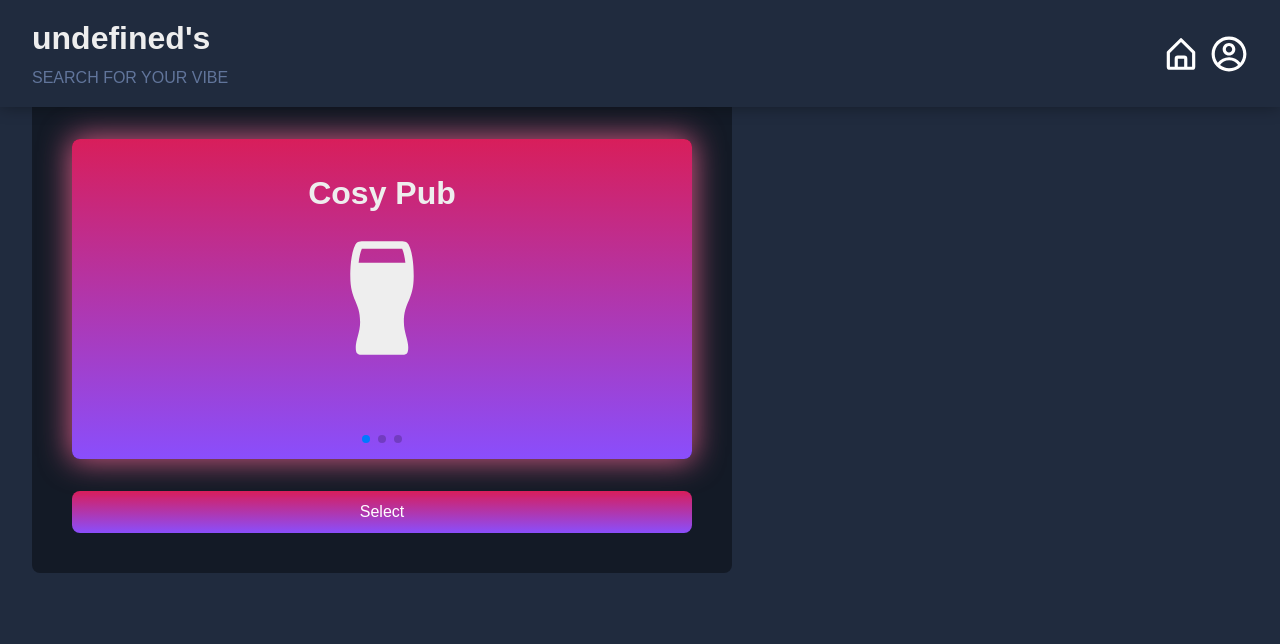
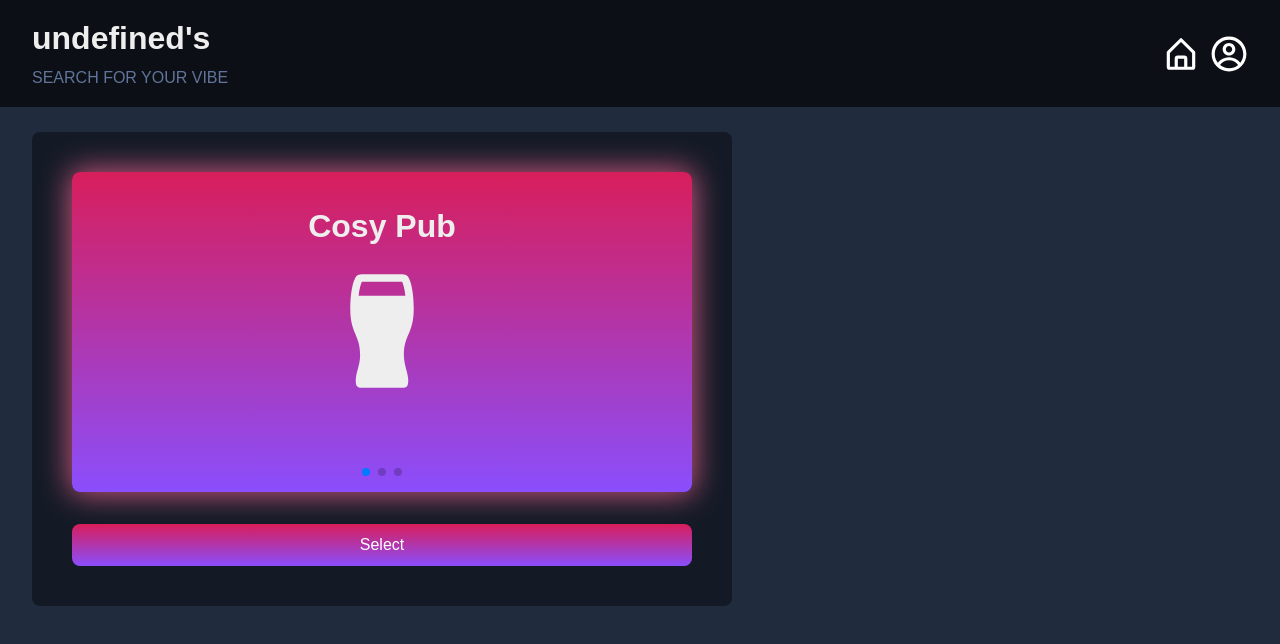
Before and after one commit to joeAmc/vibe-check, a React (Create React App) app in the folder client/: page / in a window 1280 px wide. Shown: the top 644 px of the page. Built offline with nearby package versions, Linux system fonts and the light colour scheme.

Commit message:
nav updates

```diff
--- a/client/src/components/Nav/Nav.css
+++ b/client/src/components/Nav/Nav.css
@@ -6,19 +6,17 @@
   right: 0;
   top: 0;
   width: -webkit-fill-available;
-  /* background-color: green; */
-  background-color: var(--dark-alt);
+  background-color: rgba(5, 5, 5, 0.7);
+  backdrop-filter: blur(5px);
   z-index: 1;
   padding: 20px 32px;
-  box-shadow: var(--box-shadow);
   transition: 0.3s linear;
 }
 
 .hidden {
-  /* height: 4rem; */
   width: -webkit-fill-available;
   z-index: 1;
-  box-shadow: var(--box-shadow);
+  /* box-shadow: var(--box-shadow); */
   position: fixed;
   top: -110px;
   transition: 0.3s linear;
--- a/client/src/components/NewVibeAlert/NewVibeAlert.css
+++ b/client/src/components/NewVibeAlert/NewVibeAlert.css
@@ -10,7 +10,7 @@
   left: 50%;
   top: 50%;
   transform: translate(-50%, -50%);
-  z-index: 2;
+  z-index: 3;
 }
 
 .alert p {
@@ -51,4 +51,5 @@
   background-color: rgba(5, 5, 5, 0.7);
   backdrop-filter: blur(1px);
   filter: blur(5px);
+  z-index: 2;
 }
--- a/client/src/components/NewVibeForm/NewVibeForm.js
+++ b/client/src/components/NewVibeForm/NewVibeForm.js
@@ -69,7 +69,7 @@ const NewVibeForm = () => {
 
         if (response.ok) {
           console.log("New Vibe added successfully!");
-          setAlertMessage("New Vibe added successfully!");
+          setAlertMessage("New Vibe added!");
           setAlertClass("success");
         } else {
           console.error("Failed to add Vibe");
--- a/client/src/components/VibeChoice/VibeChoice.js
+++ b/client/src/components/VibeChoice/VibeChoice.js
@@ -36,8 +36,7 @@ const VibeChoice = () => {
   return (
     <div>
       <Nav />
-      <h1>Pick Your Vibe</h1>
-      <h4>Swipe And Choose</h4>
+      <div className="spacer" />
       <div className="choice-container">
         <div className={`types ${extraClass}`}>
           <Swiper
```
